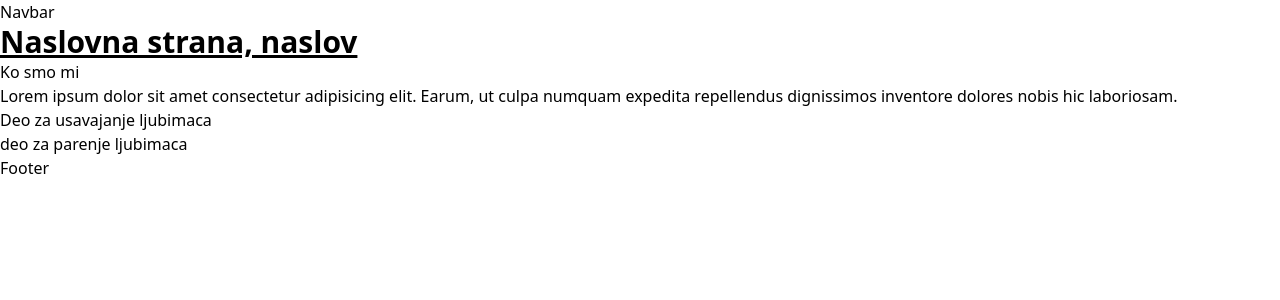
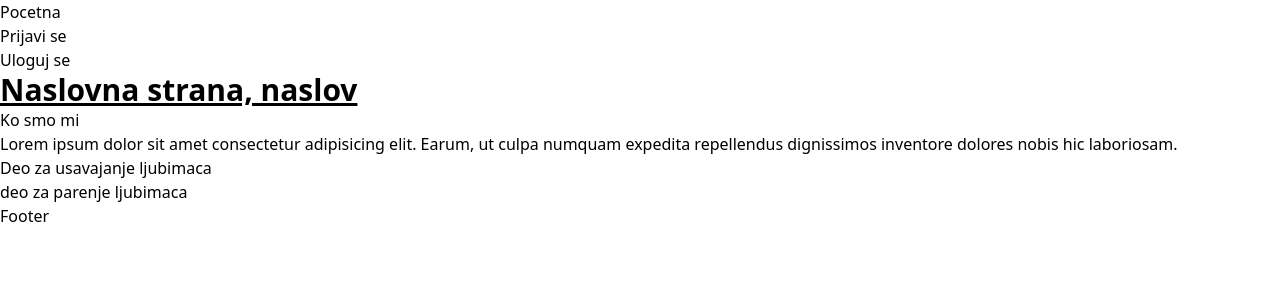
Before and after one commit to MilosIl/BreadGroup, a Next.js app: page / in a window 1280 px wide. Shown: the top 300 px of the page. Built offline with nearby package versions, Linux system fonts and the light colour scheme; what @tailwindcss/form would draw is missing.

Commit message:
feat: navigation skeleton

```diff
--- a/src/Layout/Navbar.tsx
+++ b/src/Layout/Navbar.tsx
@@ -1,7 +1,21 @@
 import Link from 'next/link';
 
 const Navbar = () => {
-  return <div>Navbar</div>;
+  return (
+    <nav>
+      <ul>
+        <li>
+          <Link href='/'>Pocetna</Link>
+        </li>
+        <li>
+          <Link href='/signup'>Prijavi se</Link>
+        </li>
+        <li>
+          <Link href='/signup'>Uloguj se</Link>
+        </li>
+      </ul>
+    </nav>
+  );
 };
 
 export default Navbar;
```
